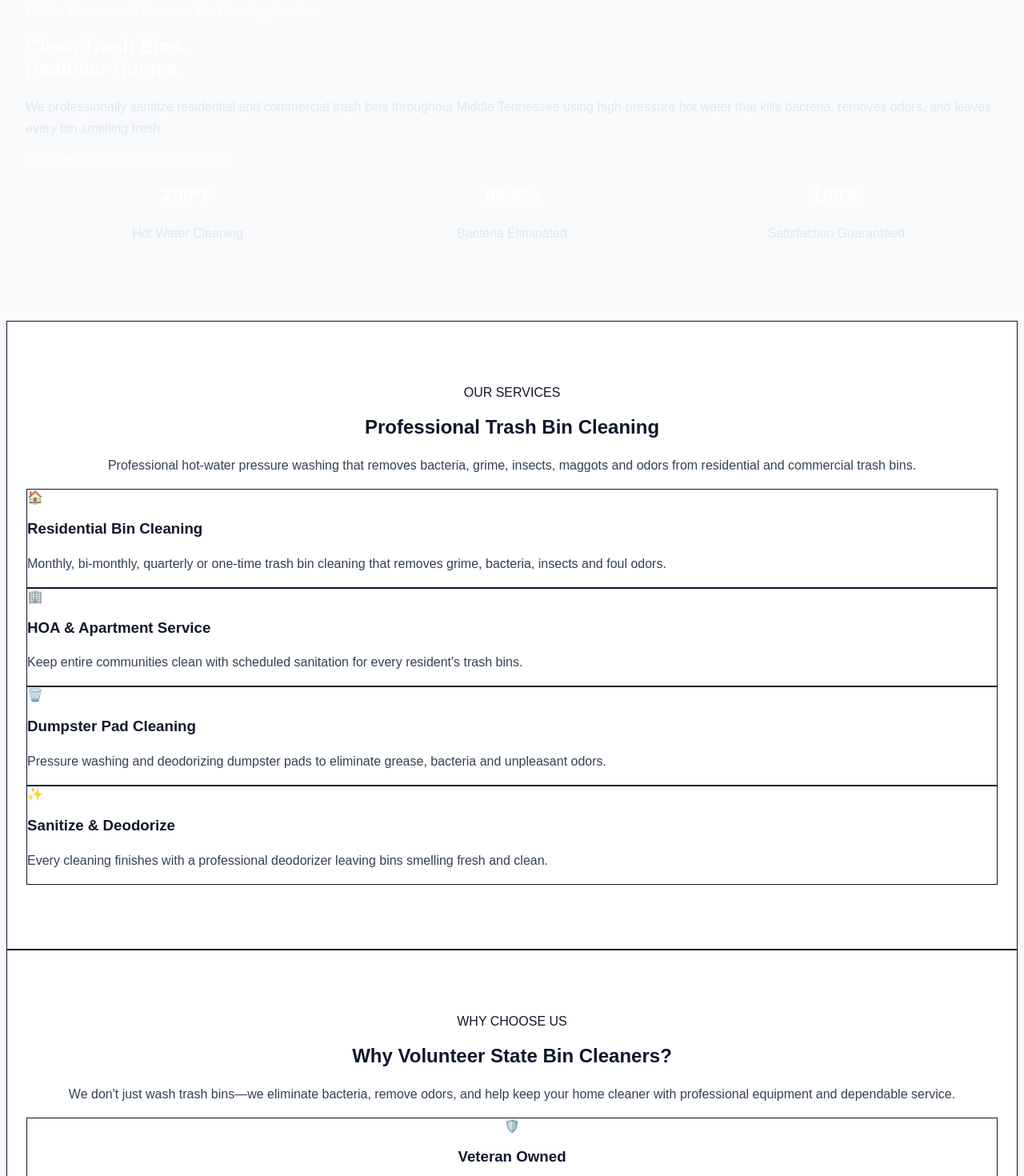
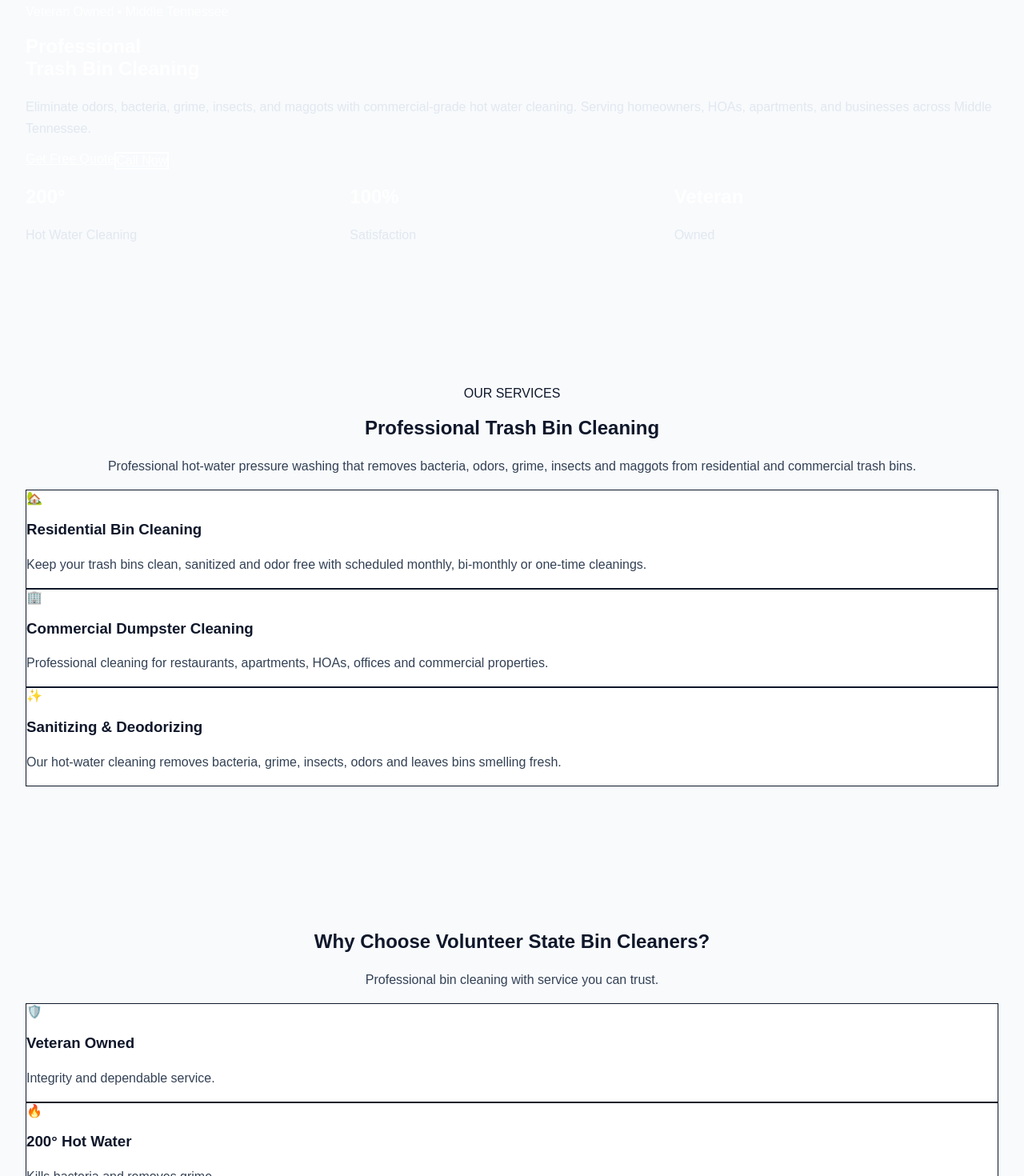
Before and after one commit to volunteerstatebincleaners/volunteer-state-bin-cleaners, a Next.js app: page / in a window 1280 px wide. Shown: the part 120-1590 px from the top of the page at 80% size. Built offline with nearby package versions, Linux system fonts and the light colour scheme.

Commit message:
Redesign homepage hero

```diff
--- a/app/components/FAQ.tsx
+++ b/app/components/FAQ.tsx
@@ -1,25 +1,29 @@
-export default function FAQ() {
-  return (
-    <section className="py-24 bg-white shadow-xl border border-slate-200">
-      <div className="max-w-5xl mx-auto px-6">
-        <h2 className="text-4xl font-bold text-center mb-12">
-          Frequently Asked Questions
-        </h2>
-        <div className="space-y-6">
-          <div>
-            <h3 className="font-bold">How often should bins be cleaned?</h3>
-            <p>Most customers choose monthly service.</p>
-          </div>
-          <div>
-            <h3 className="font-bold">Do you disinfect?</h3>
-            <p>Yes. We sanitize using hot water and eco-friendly cleaners.</p>
-          </div>
-          <div>
-            <h3 className="font-bold">Do I need to be home?</h3>
-            <p>No. Simply leave your bins at the curb after trash pickup.</p>
-          </div>
-        </div>
-      </div>
-    </section>
-  );
+export default function FAQ(){
+const faqs=[
+["How often should bins be cleaned?","Most customers choose monthly service."],
+["Do you sanitize?","Yes. Every cleaning includes sanitizing and deodorizing."],
+["Do I need to be home?","No. Just leave your bins at the curb."]
+];
+return(
+<section className="bg-slate-50 py-24">
+<div className="max-w-4xl mx-auto px-6">
+<h2 className="text-5xl font-extrabold text-slate-900 text-center mb-14">
+Frequently Asked Questions
+</h2>
+{faqs.map(([q,a])=>(
+<details
+key={q}
+className="mb-5 bg-white rounded-xl border border-slate-200 shadow-lg p-6"
+>
+<summary className="font-bold text-xl text-slate-900 cursor-pointer">
+{q}
+</summary>
+<p className="mt-5 text-slate-700">
+{a}
+</p>
+</details>
+))}
+</div>
+</section>
+)
 }
--- a/app/components/Hero.tsx
+++ b/app/components/Hero.tsx
@@ -1,109 +1,63 @@
 export default function Hero() {
-
   return (
-
     <section className="bg-slate-900 text-white">
-
       <div className="max-w-7xl mx-auto px-6 py-28">
-
-        <span className="bg-red-600 px-4 py-2 rounded-full text-sm font-semibold">
-
-          Middle Tennessee's Premium Bin Cleaning Service
-
+        <div className="max-w-3xl">
+          <span className="inline-block bg-red-600 text-white px-4 py-2 rounded-full font-semibold mb-6">
+            Veteran Owned • Middle Tennessee
           </span>
-
-        <h1 className="text-5xl md:text-7xl font-black mt-8 leading-tight">
-
-          Clean Trash Bins.
-
+          <h1 className="text-5xl md:text-7xl font-extrabold leading-tight">
+            Professional
             <br />
-
-          Healthier Homes.
-
+            Trash Bin Cleaning
           </h1>
-
-        <p className="mt-8 text-xl text-slate-700 max-w-2xl">
-
-          We professionally sanitize residential and commercial trash bins
-
-          throughout Middle Tennessee using high-pressure hot water that kills
-
-          bacteria, removes odors, and leaves every bin smelling fresh.
-
+          <p className="mt-8 text-xl text-slate-300 leading-8">
+            Eliminate odors, bacteria, grime, insects, and maggots with
+            commercial-grade hot water cleaning. Serving homeowners,
+            HOAs, apartments, and businesses across Middle Tennessee.
           </p>
-
-        <div className="flex flex-wrap gap-4 mt-10">
-
+          <div className="mt-10 flex flex-wrap gap-4">
             <a
-
               href="#quote"
-
-            className="bg-red-600 hover:bg-red-700 px-8 py-4 rounded-lg font-bold"
-
+              className="bg-red-600 hover:bg-red-700 px-8 py-4 rounded-xl font-bold text-lg transition"
             >
-
               Get Free Quote
-
             </a>
-
             <a
-
-            href="tel:9312130332"
-
-            className="border border-white px-8 py-4 rounded-lg font-bold"
-
+              href="tel:6155551234"
+              className="border-2 border-white px-8 py-4 rounded-xl font-bold text-lg hover:bg-white hover:text-slate-900 transition"
             >
-
-            Call (931) 213-0332
-
+              Call Now
             </a>
-
           </div>
-
-        <div className="grid grid-cols-3 gap-10 mt-20 text-center">
-
+          <div className="mt-12 grid grid-cols-3 gap-8">
             <div>
-
-            <h2 className="text-4xl font-black text-red-500">200°F</h2>
-
-            <p className="text-slate-700 mt-2">
-
+              <h2 className="text-4xl font-bold text-red-500">
+                200°
+              </h2>
+              <p className="text-slate-300">
                 Hot Water Cleaning
-
               </p>
-
             </div>
-
             <div>
-
-            <h2 className="text-4xl font-black text-red-500">99.9%</h2>
-
-            <p className="text-slate-700 mt-2">
-
-              Bacteria Eliminated
-
+              <h2 className="text-4xl font-bold text-red-500">
+                100%
+              </h2>
+              <p className="text-slate-300">
+                Satisfaction
               </p>
-
             </div>
-
             <div>
-
-            <h2 className="text-4xl font-black text-red-500">100%</h2>
-
-            <p className="text-slate-700 mt-2">
-
-              Satisfaction Guaranteed
-
+              <h2 className="text-4xl font-bold text-red-500">
+                Veteran
+              </h2>
+              <p className="text-slate-300">
+                Owned
               </p>
-
             </div>
-
           </div>
-
         </div>
-
+      </div>
     </section>
-
   );
-
 }
--- a/app/components/QuoteForm.tsx
+++ b/app/components/QuoteForm.tsx
@@ -2,17 +2,17 @@
   return (
     <section
       id="quote"
-      className="py-24 bg-slate-900 text-white"
+      className="bg-slate-900 py-24"
     >
       <div className="max-w-3xl mx-auto px-6">
         <div className="text-center mb-12">
           <span className="bg-red-600 px-4 py-2 rounded-full font-semibold">
             Free Quote
           </span>
-          <h2 className="text-5xl font-black mt-6">
+          <h2 className="text-5xl font-extrabold text-white">
             Request Your Free Quote
           </h2>
-          <p className="mt-6 text-slate-700">
+          <p className="text-slate-200 mt-5 text-xl">
             Fill out the form below and we'll contact you with a free,
             no-obligation estimate.
           </p>
@@ -21,22 +21,22 @@
           <input
             type="text"
             placeholder="Full Name"
-            className="w-full rounded-xl p-4 text-black"
+            className="w-full rounded-lg border border-slate-300 bg-white text-slate-900 p-4"
           />
           <input
             type="tel"
             placeholder="Phone Number"
-            className="w-full rounded-xl p-4 text-black"
+            className="w-full rounded-lg border border-slate-300 bg-white text-slate-900 p-4"
           />
           <input
             type="email"
             placeholder="Email Address"
-            className="w-full rounded-xl p-4 text-black"
+            className="w-full rounded-lg border border-slate-300 bg-white text-slate-900 p-4"
           />
           <input
             type="text"
             placeholder="City"
-            className="w-full rounded-xl p-4 text-black"
+            className="w-full rounded-lg border border-slate-300 bg-white text-slate-900 p-4"
           />
           <select
             className="w-full rounded-xl p-4 text-black"
@@ -53,7 +53,7 @@
             className="w-full rounded-xl p-4 text-black"
           />
           <button
-            className="w-full bg-red-600 hover:bg-red-700 rounded-xl py-5 text-xl font-bold"
+            className="w-full bg-red-600 hover:bg-red-700 text-white font-bold py-4 rounded-xl transition"
           >
             Request Free Quote
           </button>
--- a/app/components/Services.tsx
+++ b/app/components/Services.tsx
@@ -1,51 +1,42 @@
 export default function Services() {
   const services = [
     {
-      icon: "🏠",
       title: "Residential Bin Cleaning",
-      description:
-        "Monthly, bi-monthly, quarterly or one-time trash bin cleaning that removes grime, bacteria, insects and foul odors."
+      icon: "🏡",
+      text: "Keep your trash bins clean, sanitized and odor free with scheduled monthly, bi-monthly or one-time cleanings."
     },
     {
+      title: "Commercial Dumpster Cleaning",
       icon: "🏢",
-      title: "HOA & Apartment Service",
-      description:
-        "Keep entire communities clean with scheduled sanitation for every resident's trash bins."
+      text: "Professional cleaning for restaurants, apartments, HOAs, offices and commercial properties."
     },
     {
-      icon: "🗑️",
-      title: "Dumpster Pad Cleaning",
-      description:
-        "Pressure washing and deodorizing dumpster pads to eliminate grease, bacteria and unpleasant odors."
-    },
-    {
+      title: "Sanitizing & Deodorizing",
       icon: "✨",
-      title: "Sanitize & Deodorize",
-      description:
-        "Every cleaning finishes with a professional deodorizer leaving bins smelling fresh and clean."
+      text: "Our hot-water cleaning removes bacteria, grime, insects, odors and leaves bins smelling fresh."
     }
   ];
   return (
-    <section className="bg-white shadow-xl border border-slate-200">
+    <section className="py-24 bg-white">
       <div className="max-w-7xl mx-auto px-6">
         <div className="text-center mb-16">
-          <span className="inline-block bg-red-100 text-red-700 px-4 py-2 rounded-full font-semibold">
-            OUR SERVICES
+          <span className="text-red-600 font-bold uppercase tracking-widest">
+            Our Services
           </span>
-          <h2 className="text-5xl font-extrabold text-slate-900 mt-6">
+          <h2 className="mt-4 text-5xl font-extrabold text-slate-900">
             Professional Trash Bin Cleaning
           </h2>
-          <p className="mt-6 text-xl text-slate-600 max-w-3xl mx-auto">
+          <p className="mt-6 text-xl text-slate-700 max-w-3xl mx-auto">
             Professional hot-water pressure washing that removes bacteria,
-            grime, insects, maggots and odors from residential and commercial
+            odors, grime, insects and maggots from residential and commercial
             trash bins.
           </p>
         </div>
-        <div className="grid md:grid-cols-2 lg:grid-cols-4 gap-8">
-          {services.map((service) => (
+        <div className="grid md:grid-cols-3 gap-10">
+          {services.map((service)=>(
             <div
               key={service.title}
-              className="rounded-3xl border border-slate-200 bg-white shadow-xl border border-slte-200:shadow-2xl transition-all duration-300 p-8 hover:-translate-y-2"
+              className="rounded-2xl border border-slate-200 bg-white shadow-xl p-10 hover:shadow-2xl transition"
             >
               <div className="text-5xl mb-6">
                 {service.icon}
@@ -53,8 +44,8 @@
               <h3 className="text-2xl font-bold text-slate-900 mb-4">
                 {service.title}
               </h3>
-              <p className="text-slate-600 leading-7">
-                {service.description}
+              <p className="text-slate-700 leading-8">
+                {service.text}
               </p>
             </div>
           ))}
--- a/app/components/Testimonials.tsx
+++ b/app/components/Testimonials.tsx
@@ -1,31 +1,36 @@
-export default function Testimonials() {
-  return (
-    <section className="py-24 bg-gray-100">
+export default function Testimonials(){
+const reviews=[
+"Excellent service! My trash bins look brand new.",
+"Professional, friendly and always on time.",
+"Highly recommend Volunteer State Bin Cleaners."
+];
+return(
+<section className="bg-white py-24">
 <div className="max-w-6xl mx-auto px-6">
-        <h2 className="text-4xl font-bold text-center mb-12">
-          What Customers Say
+<div className="text-center mb-16">
+<h2 className="text-5xl font-extrabold text-slate-900">
+Customer Reviews
 </h2>
-        <div className="grid md:grid-cols-3 gap-8">
-          <div className="bg-white shadow-xl border border-slate-200">
-            ⭐⭐⭐⭐⭐
-            <p className="mt-4">
-              Professional, friendly, and my trash bins smell brand new.
+<p className="text-xl text-slate-700 mt-5">
+See why homeowners trust us.
 </p>
 </div>
-          <div className="bg-white shadow-xl border border-slate-200">
-            ⭐⭐⭐⭐⭐
-            <p className="mt-4">
-              Fast service and worth every penny.
+<div className="grid md:grid-cols-3 gap-8">
+{reviews.map((review,index)=>(
+<div
+key={index}
+className="bg-white border border-slate-200 rounded-2xl shadow-xl p-8"
+>
+<div className="text-yellow-500 text-2xl mb-4">
+★★★★★
+</div>
+<p className="text-slate-700 text-lg leading-8">
+"{review}"
 </p>
 </div>
-          <div className="bg-white shadow-xl border border-slate-200">
-            ⭐⭐⭐⭐⭐
-            <p className="mt-4">
-              I'll definitely use Volunteer State Bin Cleaners again.
-            </p>
-          </div>
+))}
 </div>
 </div>
 </section>
-  );
+)
 }
--- a/app/components/WhyChooseUs.tsx
+++ b/app/components/WhyChooseUs.tsx
@@ -1,56 +1,33 @@
 export default function WhyChooseUs() {
-  const reasons = [
-    {
-      icon: "🛡️",
-      title: "Veteran Owned",
-      text: "Built on integrity, reliability, and attention to detail. We treat every customer like family.",
-    },
-    {
-      icon: "🔥",
-      title: "200° Hot Water Cleaning",
-      text: "High-temperature cleaning removes bacteria, grime, insects, and stubborn odors without harsh chemicals.",
-    },
-    {
-      icon: "♻️",
-      title: "Eco-Friendly",
-      text: "Our wastewater is responsibly contained and disposed of while using environmentally conscious practices.",
-    },
-    {
-      icon: "⏱️",
-      title: "Convenient Service",
-      text: "Simply leave your trash bins at the curb after pickup—we'll handle the rest and return them clean.",
-    },
+const items = [
+["🛡️","Veteran Owned","Integrity and dependable service."],
+["🔥","200° Hot Water","Kills bacteria and removes grime."],
+["♻️","Eco Friendly","Wastewater responsibly contained."],
+["⭐","Reliable","Always on time with professional service."]
 ];
 return (
-    <section className="bg-white shadow-xl border border-slate-200">
+<section className="bg-slate-50 py-24">
 <div className="max-w-7xl mx-auto px-6">
 <div className="text-center mb-16">
-          <span className="text-red-600 font-bold uppercase tracking-widest">
-            Why Choose Us
-          </span>
-          <h2 className="mt-4 text-5xl font-extrabold text-slate-900">
-            Why Volunteer State Bin Cleaners?
+<h2 className="text-5xl font-extrabold text-slate-900">
+Why Choose Volunteer State Bin Cleaners?
 </h2>
-          <p className="mt-6 text-xl text-slate-600 max-w-3xl mx-auto">
-            We don't just wash trash bins—we eliminate bacteria, remove odors,
-            and help keep your home cleaner with professional equipment and
-            dependable service.
+<p className="text-xl text-slate-700 mt-6">
+Professional bin cleaning with service you can trust.
 </p>
 </div>
-        <div className="grid gap-8 md:grid-cols-2 lg:grid-cols-4">
-          {reasons.map((item) => (
+<div className="grid md:grid-cols-4 gap-8">
+{items.map(([icon,title,text])=>(
 <div
-              key={item.title}
-              className="rounded-3xl border border-slate-200 bg-slate-50 p-8 text-center hover:bg-white shadow-xl border border-slate-200"
+key={title}
+className="bg-white rounded-2xl shadow-xl border border-slate-200 p-8"
 >
-              <div className="text-5xl mb-6">
-                {item.icon}
-              </div>
-              <h3 className="text-2xl font-bold text-slate-900 mb-4">
-                {item.title}
+<div className="text-5xl mb-5">{icon}</div>
+<h3 className="text-2xl font-bold text-slate-900">
+{title}
 </h3>
-              <p className="text-slate-700 leading-7">
-                {item.text}
+<p className="mt-4 text-slate-700 leading-7">
+{text}
 </p>
 </div>
 ))}
```
Lines whose indentation alone changed are shown as unchanged.
